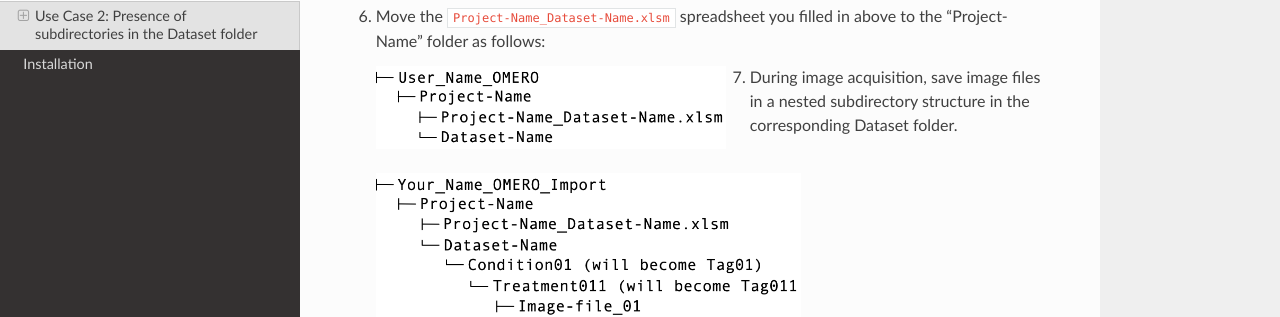
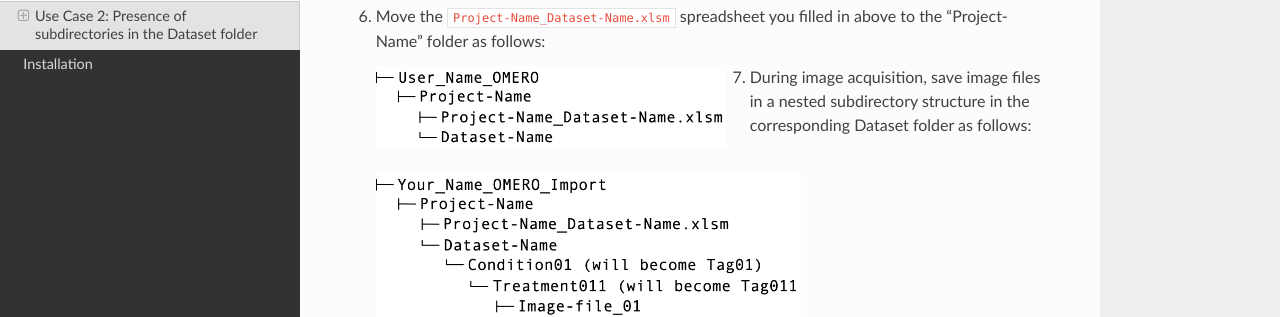
Before and after one commit to WU-BIMAC/OmeroImporterPy-docs, a Sphinx documentation site: the page built from docs/source/usage.rst, in a window 1280 px wide and 900 px high, scrolled down 1204 px. Shown: the part 190-507 px from the top of the window. Built offline with Sphinx 7.4.7 and the Read the Docs theme 2.0.0, drawn with Linux system fonts in a browser that asks for light colours.

Commit message:
Update usage.rst

```diff
--- a/docs/source/usage.rst
+++ b/docs/source/usage.rst
@@ -39,12 +39,13 @@
 
 6. Move the ``Project-Name_Dataset-Name.xlsm`` spreadsheet you filled in above to the “Project-Name” folder as follows:
 
-   .. figure:: figures/README_new_Project_Dataset_Spreadsheet.png
+   .. image:: figures/README_new_Project_Dataset_Spreadsheet.png
        :width: 350px
        :align: left
-       :class: shadow-image
+       :alt: alternate text
 
-7. During image acquisition, save image files in a nested subdirectory structure in the corresponding Dataset folder.
+
+7. During image acquisition, save image files in a nested subdirectory structure in the corresponding Dataset folder as follows:
 
 
    .. figure:: figures/README_new_Folder_structure_Tags.png
```
